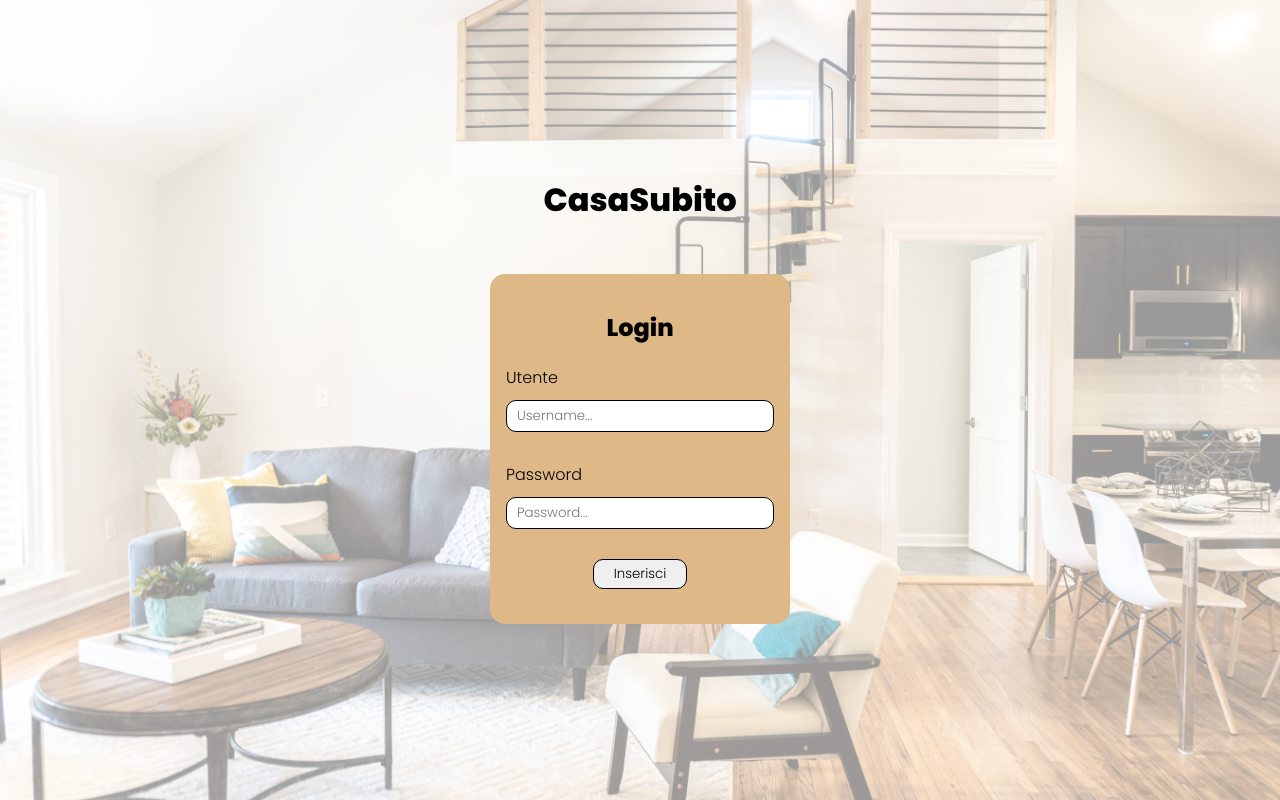
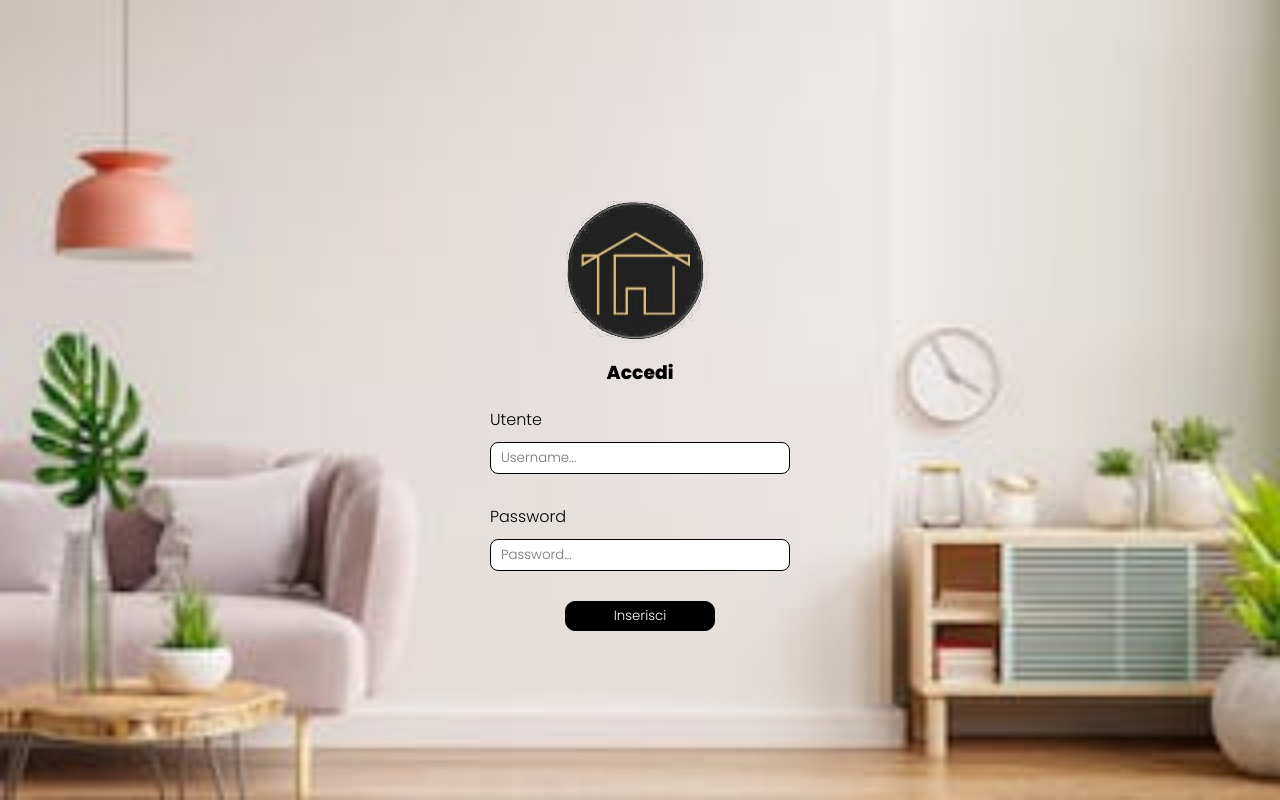
Before and after one commit to GianITS/git_CasaSubito, a Flask app: page / in a window 1280 px wide. Run offline with Flask 2, Linux system fonts and the light colour scheme.

Commit message:
Fix layout page login

```diff
--- /dev/null
+++ b/website/static/login.css
@@ -0,0 +1,8 @@
+body{
+    font-family: 'Quattrocento Sans', sans-serif;
+    background-image: url('/../static/images/casa6.jpeg');
+}
+.large{
+    width: 300px;
+    border-radius: 8px;
+}
--- a/website/static/style.css
+++ b/website/static/style.css
@@ -30,7 +30,7 @@ input{
 /* login.html -----------------------------------------------------------*/
 
 .bodyLog{
-    background-image: linear-gradient(to bottom, rgba(255,255,255,.6), rgba(255,255,255,.6)), url('/../static/images/Casa5.jpg');
+    /* background-image: linear-gradient(to bottom, rgba(255,255,255,.6), rgba(255,255,255,.6)), url('/../static/images/Casa5.jpg'); */
     background-size: cover;
 }
 h1{
@@ -65,6 +65,9 @@ h1{
     padding: 4px 20px;
     margin-top: 20px;
     cursor: pointer;
+    background-color: black;
+    color: white;
+    width: 150px;
 }
 
 /* base.html -----------------------------------------------------------*/
--- a/website/templates/login.html
+++ b/website/templates/login.html
@@ -7,24 +7,27 @@
 
     <link rel="preconnect" href="https://fonts.gstatic.com">
     <link href="https://fonts.googleapis.com/css2?family=Poppins:wght@300;600;800;900&display=swap" rel="stylesheet">
-
+    <link rel="preconnect" href="https://fonts.googleapis.com">
+    <link rel="preconnect" href="https://fonts.gstatic.com" crossorigin>
+    <link href="https://fonts.googleapis.com/css2?family=Quattrocento+Sans&display=swap" rel="stylesheet">
     <link rel="stylesheet" href="{{ url_for('static', filename='style.css')}}">
-
+    <link rel="stylesheet" href="{{ url_for('static', filename='login.css')}}">
     <title>Login CasaSubito</title>
 </head>
 <body class="bodyLog">
-    <h1>CasaSubito</h1>
-    <div class="container">
-        <h2>Login</h2>
+    <img src="../static/images/logo.png" alt="">
+    <!-- <h1>CasaSubito</h1> -->
+    <!-- <div class="container"> -->
+        <h3>Accedi</h3>
         <form action="" method="post" id="form" enctype="multipart/form-data">
             {{form.hidden_tag()}}
             <div class="utente">
                 {{form.utente.label(class_="utente")}}
-                {{form.utente(placeholder="Username...")}}
+                {{form.utente( class_="large",placeholder="Username...")}}
             </div>
-            <div class="password">
+            <div class="password" >
                 {{form.password.label(class_="password")}}
-                {{form.password(placeholder="Password...")}}
+                {{form.password(class_="large", placeholder="Password...")}}
             </div>
             {{form.submit(class_="btnSub")}}
             {% with messages = get_flashed_messages() %}
@@ -37,6 +40,6 @@
             {% endif %}
             {% endwith %}
         </form>
-    </div>
+    <!-- </div> -->
 </body>
 </html>
```
Also changed, not shown: website/static/images/casa6.jpeg (added), website/static/images/logo.png (added).
